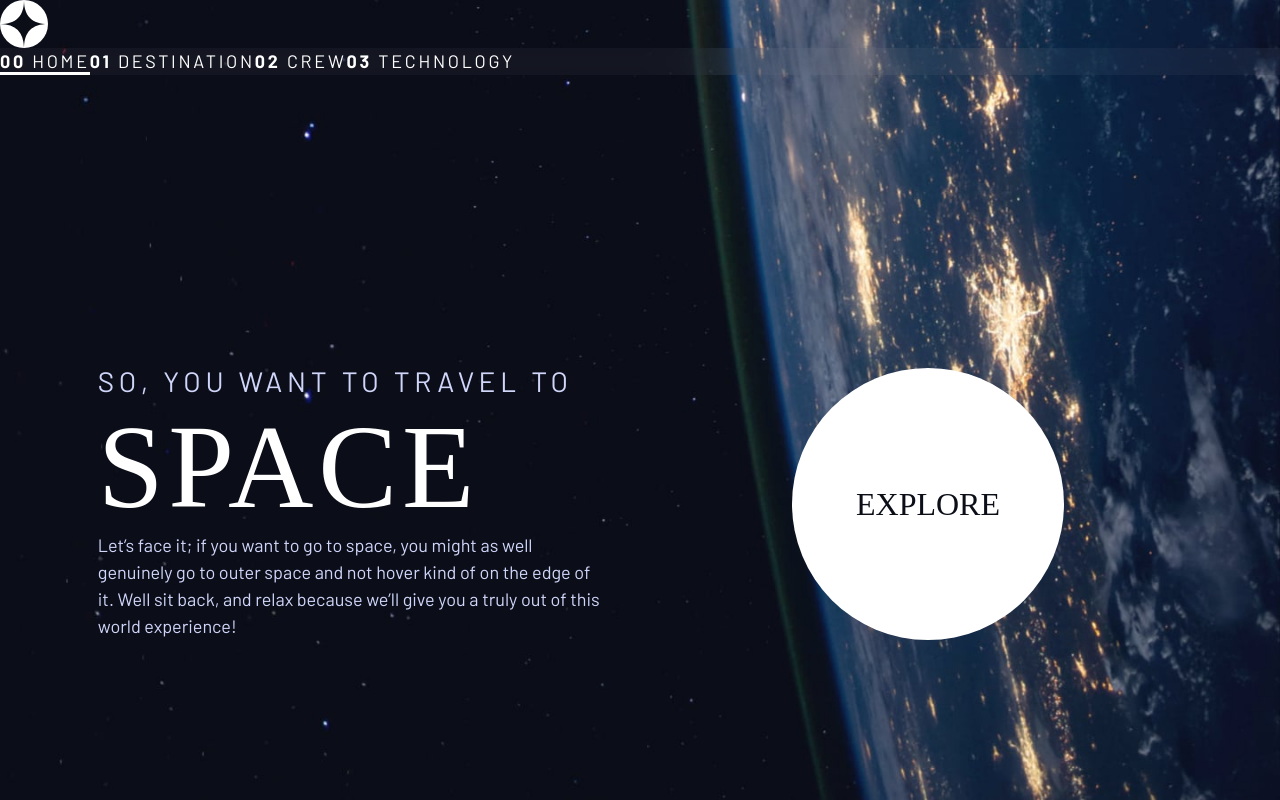
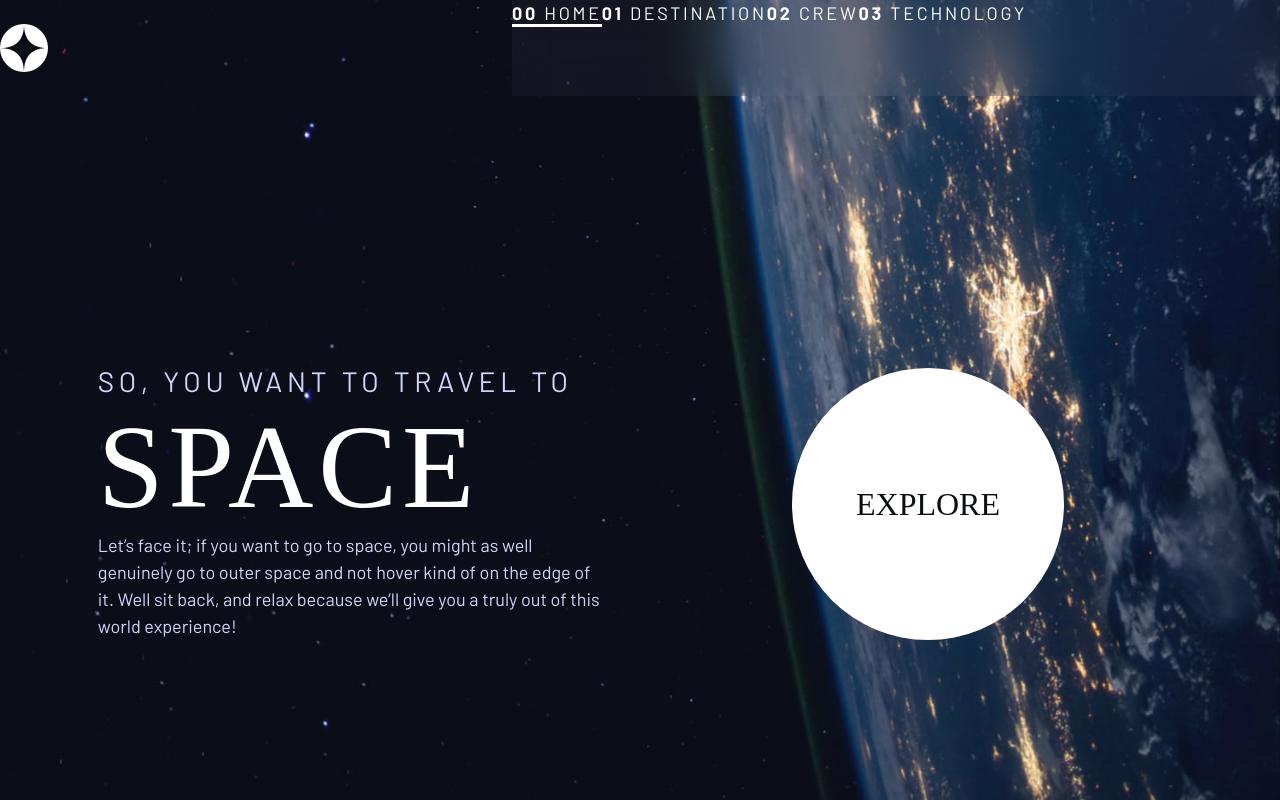
Before and after one commit to Chamara-Wijepala/space-tourism, a React (Create React App) app: page /#/ in a window 1280 px wide. Built offline with nearby package versions, Linux system fonts and the light colour scheme; a web font is replaced by a local one.

Commit message:
Add nav container to take up all remaining space

```diff
--- a/src/components/Header.tsx
+++ b/src/components/Header.tsx
@@ -8,6 +8,7 @@ function Header() {
     <S.Header>
       <img src={logo} alt="Logo" />
 
+      <S.NavContainer>
         <S.Nav className="underline-indicators" id="primary-navigation">
           <NavLink to="">
             <span>00</span> HOME
@@ -22,6 +23,7 @@ function Header() {
             <span>03</span> TECHNOLOGY
           </NavLink>
         </S.Nav>
+      </S.NavContainer>
     </S.Header>
   );
 }
--- a/src/components/styles/Header.styled.ts
+++ b/src/components/styles/Header.styled.ts
@@ -1,12 +1,31 @@
 import styled from "styled-components";
 
-export const Header = styled.header``;
+export const Header = styled.header`
+  min-height: 6rem;
 
-export const Nav = styled.nav`
+  display: grid;
+  grid-template-columns: 1fr minmax(0, 32rem) 8rem minmax(0, 40rem) 1fr;
+
+  *:first-child {
+    grid-column: 2;
+  }
+
+  *:last-child {
+    grid-column: 3 / -1;
+  }
+
+  img {
+    padding-block: 1.5rem;
+  }
+`;
+
+export const NavContainer = styled.div`
   /* Frosted glass effect */
   background-color: rgba(var(--clr-white) / 0.04);
   backdrop-filter: blur(1.5rem);
+`;
 
+export const Nav = styled.nav`
   a {
     outline: none;
     text-decoration: none;
```
Lines whose indentation alone changed are shown as unchanged.
